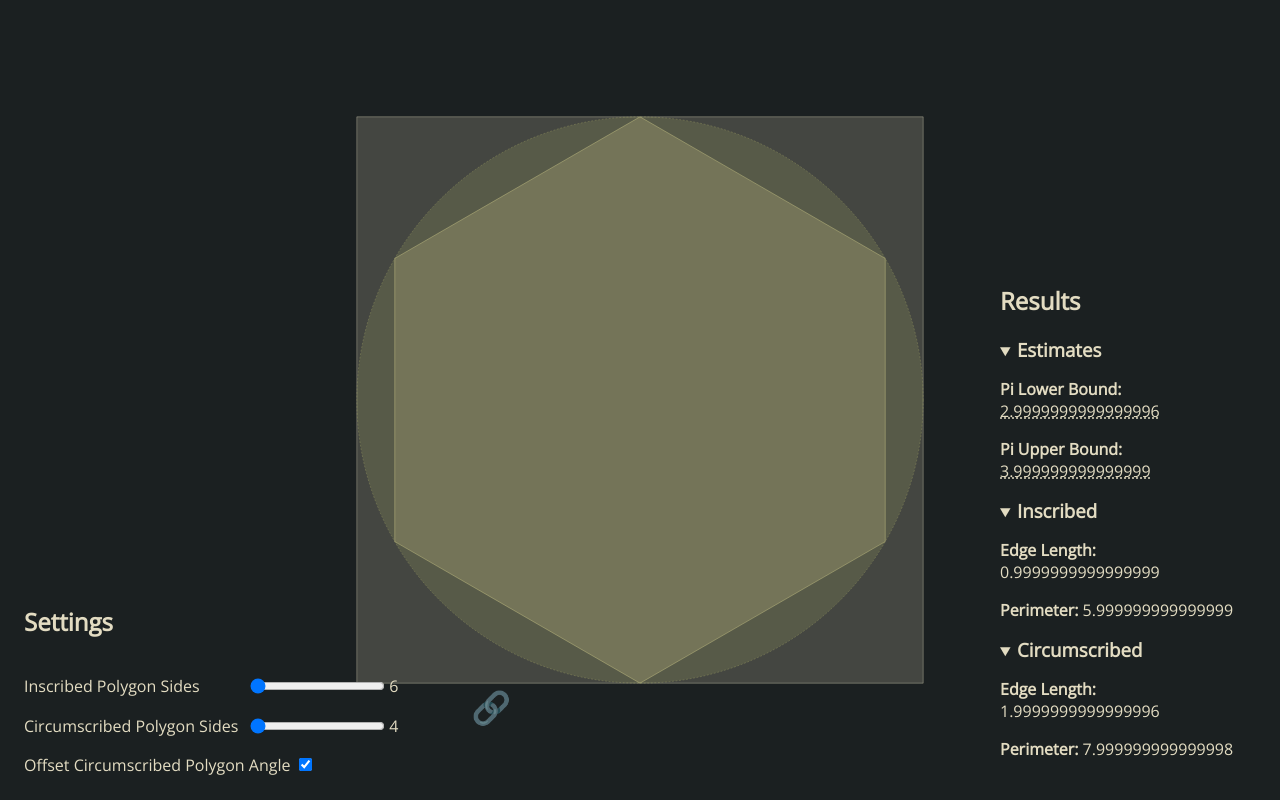
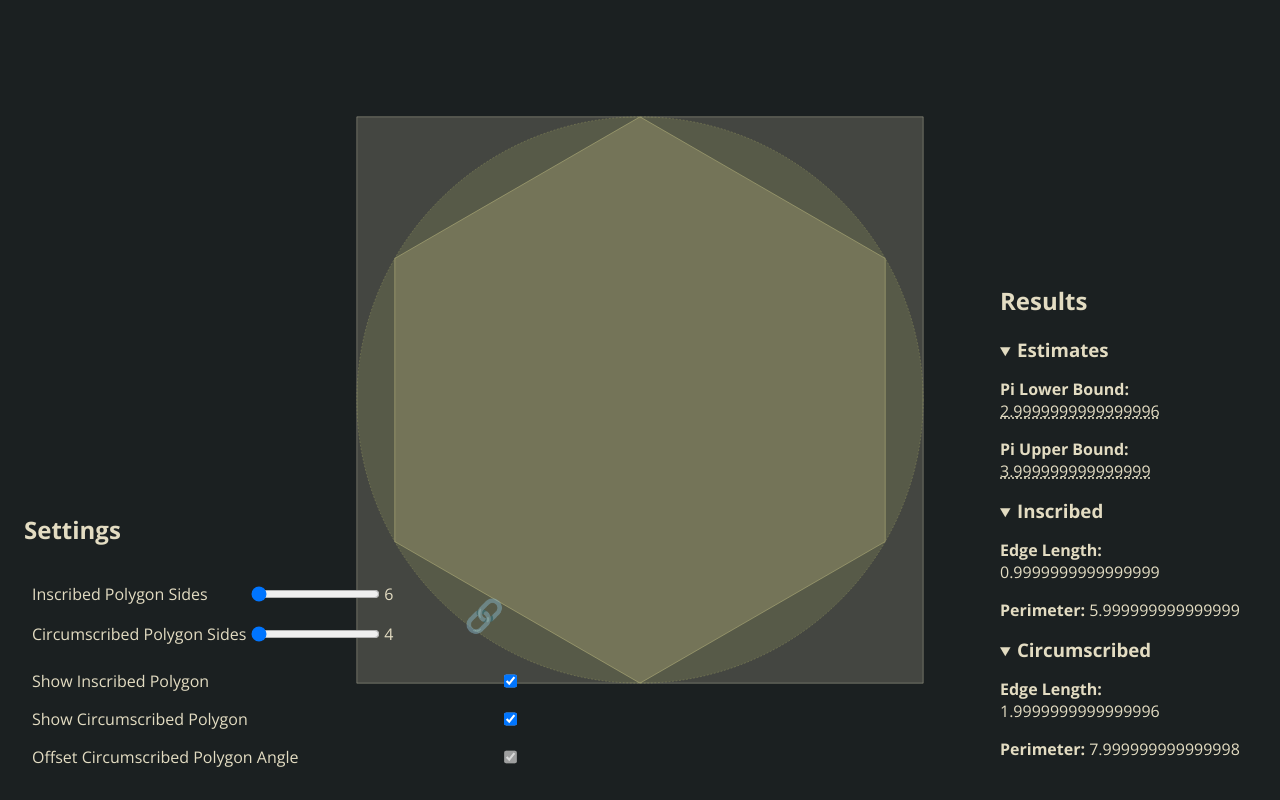
Before and after one commit to quangdaon/pi-section, a Svelte app: page / in a window 1280 px wide. Built offline with nearby package versions, Linux system fonts and the light colour scheme.

Commit message:
Options to hide polygons

```diff
--- a/src/app.css
+++ b/src/app.css
@@ -1,4 +1,4 @@
-@import url('https://fonts.googleapis.com/css2?family=Open+Sans&display=swap');
+@import url('https://fonts.googleapis.com/css2?family=Open+Sans:wght@400;700&display=swap');
 
 :root {
   --color-1-definition: 166, 168, 103;
--- a/src/components/Canvas.svelte
+++ b/src/components/Canvas.svelte
@@ -1,6 +1,7 @@
 <script lang="ts">
   import { CANVAS_SIZE, UNIT_SCALE } from '../config/constants';
   import type { Polygon } from '../lib/polygon';
+  import { showCircumscribed, showInscribed } from '../stores/settings';
 
   export let inscribedPolygon: Polygon;
   export let circumscribedPolygon: Polygon;
@@ -11,9 +12,15 @@
   viewBox="0 0 {CANVAS_SIZE} {CANVAS_SIZE}"
   xmlns="http://www.w3.org/2000/svg"
 >
-  <polygon class="circumscribed" points={circumscribedPolygon.points} />
+  {#if $showCircumscribed}
+    <polygon class="circumscribed" points={circumscribedPolygon.points} />
+  {/if}
+
   <circle cx={CANVAS_SIZE / 2} cy={CANVAS_SIZE / 2} r={UNIT_SCALE} />
-  <polygon class="inscribed" points={inscribedPolygon.points} />
+
+  {#if $showInscribed}
+    <polygon class="inscribed" points={inscribedPolygon.points} />
+  {/if}
 </svg>
 
 <style>
--- a/src/components/PolygonSideSelector.svelte
+++ b/src/components/PolygonSideSelector.svelte
@@ -3,6 +3,10 @@
   export let id: string;
   export let sides: number;
   export let disabled: boolean = false;
+
+  const min = 4;
+  const max = 20000;
+  const step = 1;
 </script>
 
 <div class="sides-selector">
@@ -12,18 +16,18 @@
     class="range"
     type="range"
     bind:value={sides}
-    min="4"
-    max="20000"
-    step="2"
+    {min}
+    {max}
+    {step}
     {disabled}
   />
   <input
     class="numeric"
     type="number"
     bind:value={sides}
-    min="4"
-    max="20000"
-    step="2"
+    {min}
+    {max}
+    {step}
     {disabled}
   />
 </div>
@@ -53,5 +57,12 @@
     color: inherit;
     font-family: inherit;
     font-size: 1em;
+    -moz-appearance: textfield;
+  }
+
+  .numeric::-webkit-inner-spin-button,
+  .numeric::-webkit-outer-spin-button {
+    -webkit-appearance: none;
+    margin: 0;
   }
 </style>
--- a/src/components/Settings.svelte
+++ b/src/components/Settings.svelte
@@ -1,5 +1,11 @@
 <script>
-  import { circumscribedSides, inscribedSides, offsetCircumscribed } from '../stores/settings';
+  import {
+    circumscribedSides,
+    inscribedSides,
+    offsetCircumscribed,
+    showCircumscribed,
+    showInscribed,
+  } from '../stores/settings';
 
   import PolygonSideSelector from './PolygonSideSelector.svelte';
   let linked = false;
@@ -32,10 +38,29 @@
     </div>
   </div>
 
-  <div class="checkbox-field">
-    <label for="offset-circumscribed">Offset Circumscribed Polygon Angle</label>
-    <input id="offset-circumscribed" type="checkbox" bind:checked={$offsetCircumscribed}>
-  </div>
+  <label class="checkbox-field" for="show-inscribed"
+    >Show Inscribed Polygon
+    <input id="show-inscribed" type="checkbox" bind:checked={$showInscribed} />
+  </label>
+
+  <label class="checkbox-field" for="show-circumscribed"
+    >Show Circumscribed Polygon
+    <input
+      id="show-circumscribed"
+      type="checkbox"
+      bind:checked={$showCircumscribed}
+    />
+  </label>
+
+  <label class="checkbox-field" for="offset-circumscribed"
+    >Offset Circumscribed Polygon Angle
+    <input
+      id="offset-circumscribed"
+      type="checkbox"
+      bind:checked={$offsetCircumscribed}
+      disabled={$showCircumscribed}
+    />
+  </label>
 </div>
 
 <style>
@@ -45,6 +70,7 @@
 
   .sides-selectors-container {
     text-align: center;
+    padding: 0 0.5em;
   }
 
   #linked {
@@ -60,6 +86,16 @@
 
   #linked:checked + label {
     opacity: 1;
+  }
+
+  .checkbox-field {
+    display: flex;
+    justify-content: space-between;
+    padding: 0.5em;
+  }
+
+  .checkbox-field:hover {
+    background: var(--color-tint);
   }
 
   @media only screen and (min-width: 600px) {
--- a/src/stores/settings.ts
+++ b/src/stores/settings.ts
@@ -3,3 +3,5 @@ import { writable } from 'svelte/store';
 export const inscribedSides = writable(6);
 export const circumscribedSides = writable(4);
 export const offsetCircumscribed = writable(true);
+export const showInscribed = writable(true);
+export const showCircumscribed = writable(true);
```
